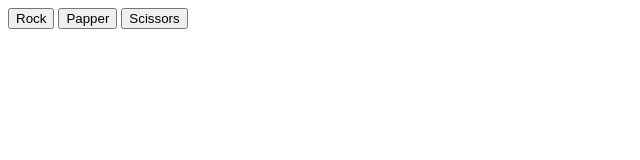
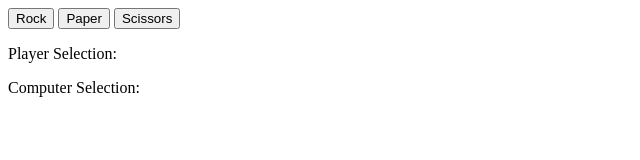
Before and after one commit to Ellian-1/rock-paper-scissors, a plain HTML site: page index.html in a window 1280 px wide. Shown: the whole page, without its empty margins (0-640 px from the left). Drawn offline with Linux system fonts and the light colour scheme.

Commit message:
Add a results container for showing the selections of both player and computer

```diff
--- a/index.html
+++ b/index.html
@@ -8,25 +8,17 @@
 </head>
 <body>
 
-    <div class="container">
-        <button>Rock</button>
-        <button>Papper</button>
-        <button>Scissors</button>
+    <div class="btn-container">
+        <button id="rock">Rock</button>
+        <button id="paper">Paper</button>
+        <button id="scissors">Scissors</button>
     </div>
 
-    <script>
+    <div class="results-container">
+        <p>Player Selection: <span id="player-selection"></span></p>
+        <p>Computer Selection: <span id="computer-selection"></span></p>
+    </div>
 
-        const computerPlay = () => {
-
-        }
-
-        const playRound = (playerSelection, computerSelection) => {
-
-        }
-
-        const game = () => {
-
-        }
-    </script>
+    <script src="app.js"></script>
 </body>
 </html>
```
